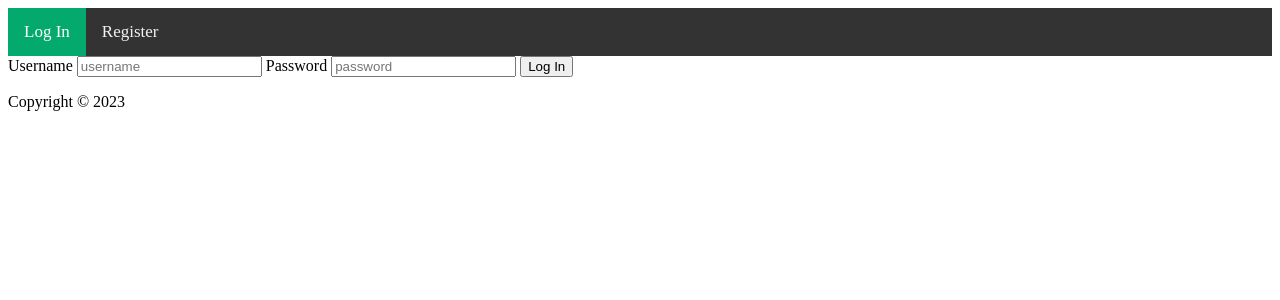
After one commit to stepa00/Event-creator, a Flask app: page /login in a window 1280 px wide. The commit adds this page. Shown: the top 300 px of the page. Run offline with Flask 3, Linux system fonts and the light colour scheme.

Commit message:
Added login.html and login process

```diff
--- a/app.py
+++ b/app.py
@@ -3,7 +3,7 @@ import sqlite3
 from flask import Flask, flash, redirect, render_template, request, session
 from flask_session import Session
 from werkzeug.security import check_password_hash, generate_password_hash
-from helpers import password_strength
+from helpers import password_strength, login_required
 
 
 # Configure application
@@ -32,17 +32,52 @@ def after_request(response):
 
 
 @app.route("/")
-# @login_required
 def index():
     # TODO: create form for the event
     return render_template("index.html")
 
 
-@app.route("/login")
+@app.route("/login", methods=["GET", "POST"])
 def login():
+
+    # Forget any user_id
+    session.clear()
+
+    error = None
     # TODO: create a login page
+    # Reached via GET
+    if request.method == "GET":
+        return render_template("login.html")
+    # Reached via POST
+    else:
+        # Get input from the form
+        username = request.form.get("username")
+        password = request.form.get("password")
 
-    return render_template("login.html")
+        # Check if username entered
+        if not username:
+            error = "Enter username."
+            return render_template("login.html", error=error)
+
+        # Check if password entered
+        if not password:
+            error = "Enter password."
+            return render_template("login.html", error=error)
+
+        # Check user exists and password
+        cursor.execute("""SELECT * FROM users WHERE username = ?""", (username,))
+        row = cursor.fetchone()
+        if not row:
+            error = "Username or password is incorrect."
+            return render_template("login.html", error=error)
+        if not check_password_hash(row[2], password):
+            error = "Username or password is incorrect."
+            return render_template("login.html", error=error)
+
+        # Remember which user has logged in
+        session["user_id"] = row[0]
+
+        return redirect("/")
 
 
 @app.route("/register", methods=["GET", "POST"])
@@ -60,15 +95,15 @@ def register():
         password = request.form.get("password")
         confirm_password = request.form.get("confirm_password")
 
-        # Check submited username
+        # Check if username entered
         if not username:
             error = "Enter username."
             return render_template("register.html", error=error)
 
         # Check username existance in database
         cursor.execute("""SELECT * FROM users WHERE username = ?""", (username,))
-        rows = cursor.fetchall()
-        if rows:
+        row = cursor.fetchone()
+        if row:
             error = "Name already exists."
             return render_template("register.html", error=error)
 
@@ -89,13 +124,14 @@ def register():
             error = "Passwords do not match."
             return render_template("register.html", error=error)
 
+
+        # ---Success---
         # Hash the password and add to database
         hashed_password = generate_password_hash(password)
         cursor.execute("""INSERT INTO users (username, hash) VALUES (?, ?)""", (username, hashed_password))
         connection.commit()
 
-        # TODO: go to login page
-        return render_template("register.html")
+        return redirect("/login")
 
 
 @app.route("/history")
--- a/helpers.py
+++ b/helpers.py
@@ -1,5 +1,3 @@
-
-# Something for @login_required function
 from functools import wraps
 
 from flask import redirect, render_template, request, session
--- a/templates/layout.html
+++ b/templates/layout.html
@@ -10,9 +10,9 @@
     {% if session["user_id"] %}
       <nav class="topnav">
         <a class="active" href="/">Create event</a>
-        <a href="#news">History</a>
-        <a href="#contact">Settings</a>
-        <a href="#about">Logout</a>
+        <a href="/history">History</a>
+        <a href="/setting">Settings</a>
+        <a href="/logout">Logout</a>
       </nav>
     {% else %}
     <!-- Navigation for NOT loged in users -->
--- /dev/null
+++ b/templates/login.html
@@ -0,0 +1,20 @@
+{% extends "layout.html" %}
+
+{% block title %}
+    Log In
+{% endblock %}
+
+{% block main %}
+    <!-- Form for login -->
+    <form action="\login" method="post">
+        <lable for="username">Username</lable>
+        <input type="text" autocomplete="off" id="username" name="username" placeholder="username">
+        <lable for="password">Password</lable>
+        <input type="password" autocomplete="off" id="password" name="password" placeholder="password">
+        <input type="submit" value="Log In">
+    </form>
+    <!-- Error output -->
+    {% if error %}
+        <p class="error"><strong>Error:</strong> {{ error }}</p>
+    {% endif %}
+{% endblock %}
```
Also changed, not shown: templates/index.html (+8 -2 lines).
